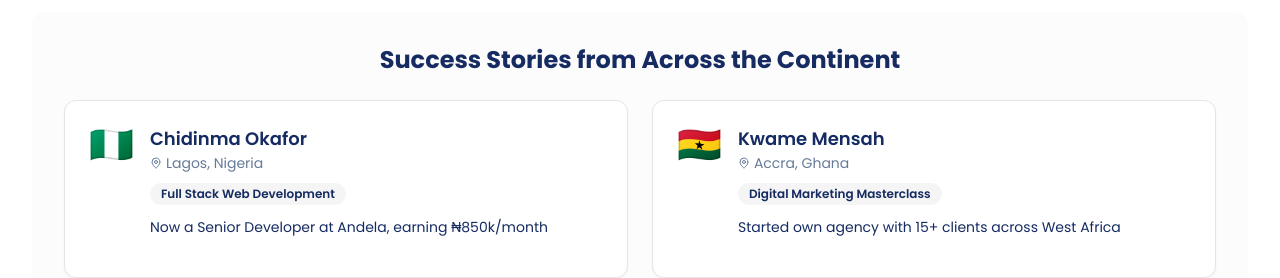
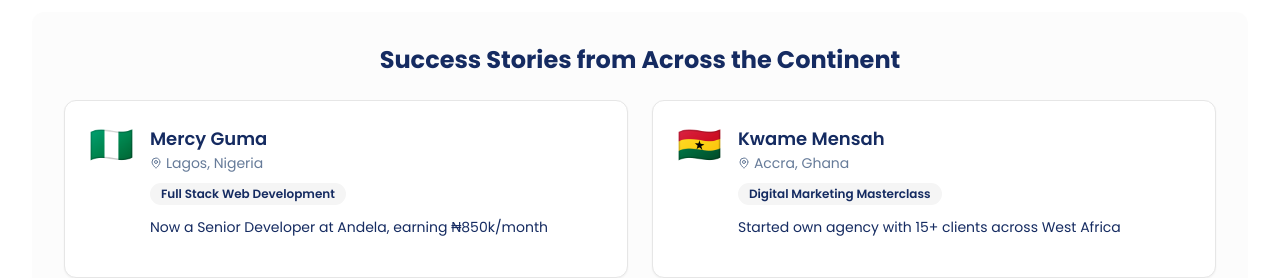
Before and after one commit to New-Tech-Hub/Newtechhubinternationalwebsite, a React (Vite) app: page / in a window 1280 px wide. Shown: the part 3020-3298 px from the top of the page. Built offline with nearby package versions, Linux system fonts and the light colour scheme; no server answers; the database is empty; the HTML template or start-up script is replaced by a standard one; a web font is replaced by a local one.

Commit message:
Fix: Update testimonial name

```diff
--- a/src/components/Localization.tsx
+++ b/src/components/Localization.tsx
@@ -5,7 +5,7 @@ import { Globe, MapPin, Briefcase } from "lucide-react";
 const Localization = () => {
   const africanSuccessStories = [
     {
-      name: "Chidinma Okafor",
+      name: "Mercy Guma",
       location: "Lagos, Nigeria",
       course: "Full Stack Web Development",
       outcome: "Now a Senior Developer at Andela, earning ₦850k/month",
```
